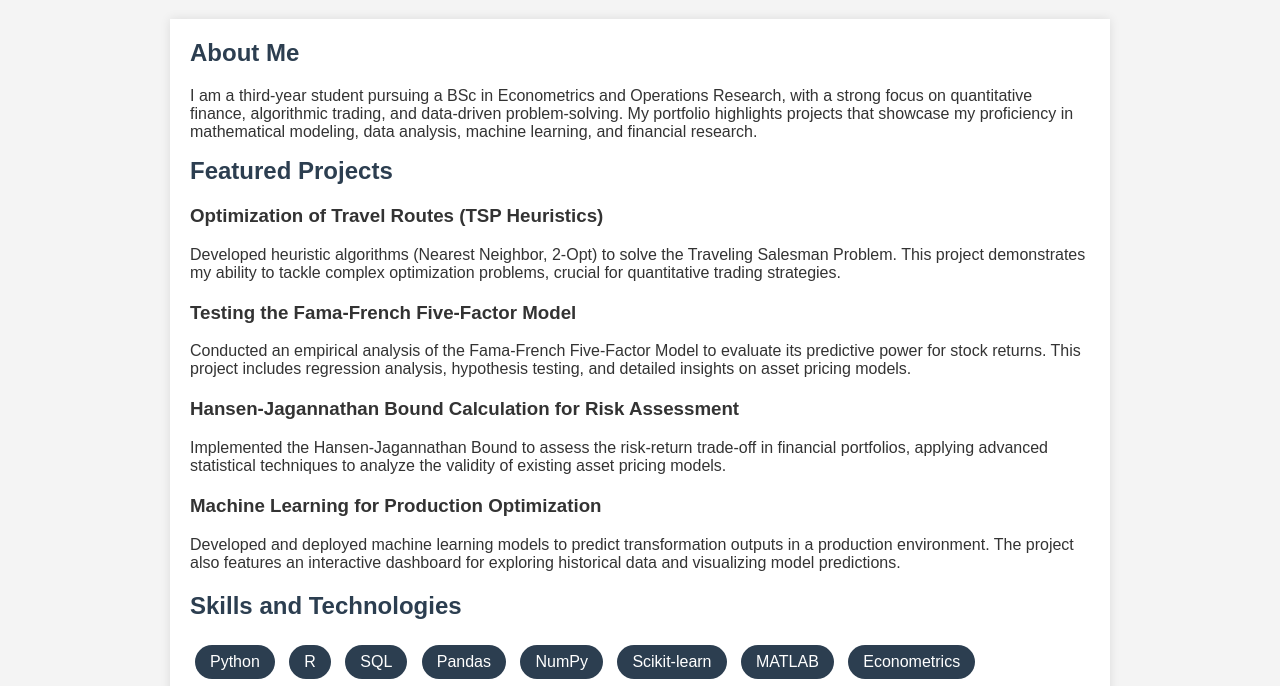
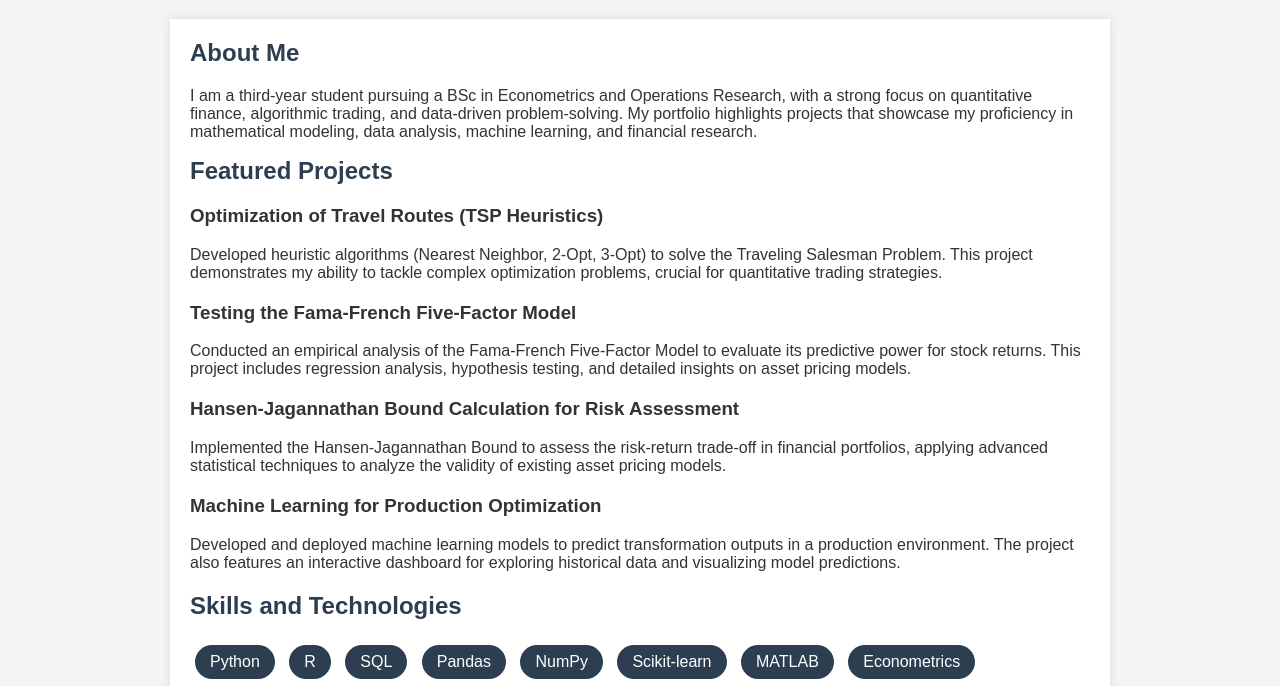
Before and after one commit to oskweber/oskweb.github.io, a plain HTML site: page index.html in a window 1280 px wide. Shown: the part 86-772 px from the top of the page. Drawn offline with Linux system fonts and the light colour scheme.

Commit message:
Update index.html

```diff
--- a/index.html
+++ b/index.html
@@ -100,7 +100,7 @@
             <div class="project">
                 <h3>Optimization of Travel Routes (TSP Heuristics)</h3>
                 <p>
-                    Developed heuristic algorithms (Nearest Neighbor, 2-Opt) to solve the Traveling Salesman Problem.
+                    Developed heuristic algorithms (Nearest Neighbor, 2-Opt, 3-Opt) to solve the Traveling Salesman Problem.
                     This project demonstrates my ability to tackle complex optimization problems, crucial for
                     quantitative trading strategies.
                 </p>
```
